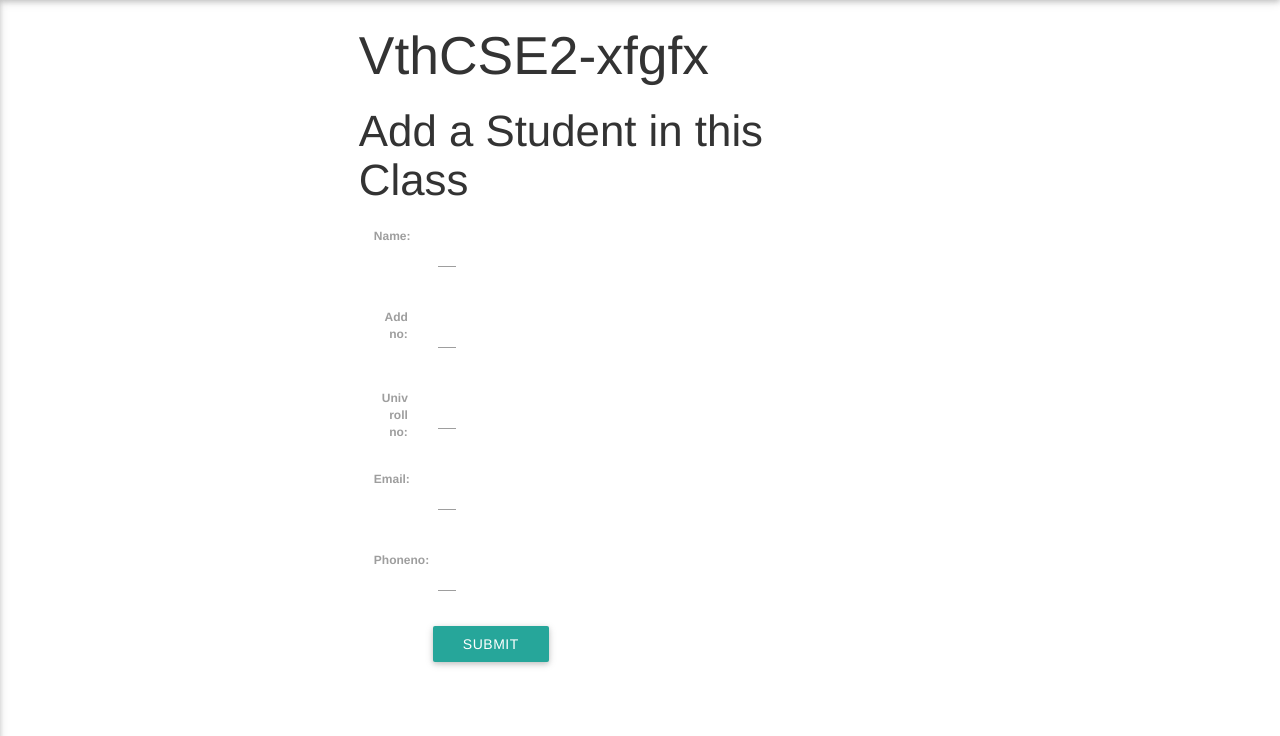
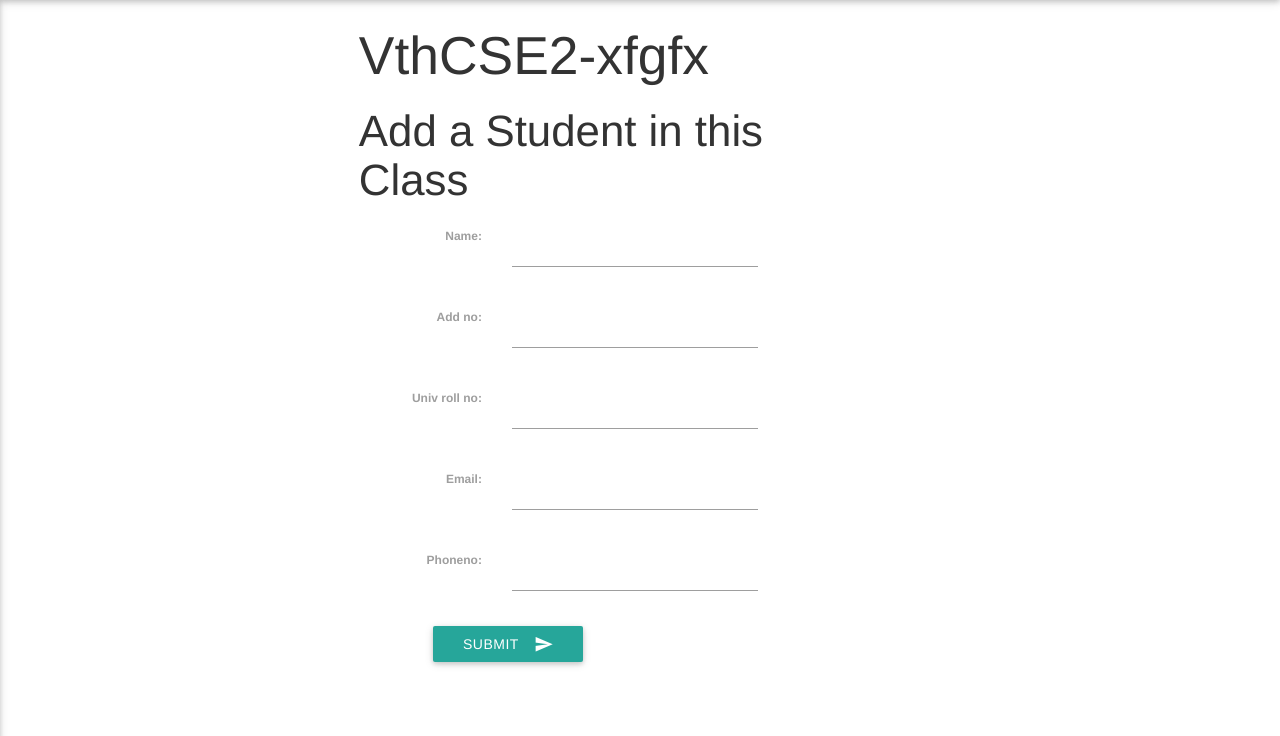
Before and after one commit to shubh1710/attendence-manager, a Django app: page /15/add_student/ in a window 1280 px wide. Shown: the part 64-800 px from the top of the page. Run offline with Django 3.2, Linux system fonts and the light colour scheme; data comes from the database, SQL or seed files in the repository; both versions use the stored data as it was after the commit; some libraries are stand-ins or nearby versions.

Commit message:
fixes bugs

```diff
--- a/attend/templates/attend/create_class.html
+++ b/attend/templates/attend/create_class.html
@@ -10,7 +10,9 @@
 				{% include 'attend/form_template.html' %}
 				<div class="form-group">
 					<div class="col-md-6 col-md-offset-2">
-						<button type="submit" class="btn btn-primary">Submit</button>
+						<button class="btn waves-effect waves-light" type="submit" name="action">Submit
+    <i class="material-icons right">send</i>
+  </button>
 					</div>
 				</div>
 			</form>
--- a/attend/templates/attend/create_student.html
+++ b/attend/templates/attend/create_student.html
@@ -14,7 +14,9 @@
 				{% include 'attend/form_template.html' %}
 				<div class="form-group">
 					<div class="col-md-6 col-md-offset-2">
-						<button type="submit" class="btn btn-primary">Submit</button>
+						<button class="btn waves-effect waves-light" type="submit" name="action">Submit
+    <i class="material-icons right">send</i>
+  </button>
 					</div>
 				</div>
 			</form>
--- a/attend/templates/attend/form_template.html
+++ b/attend/templates/attend/form_template.html
@@ -1,8 +1,8 @@
 {% for field in form %}
     <div class="form-group">
-    	<div class="col-md-6">
+    	<div class="col-md-12">
         	<label class="control-label col-md-4" for="class_title">{{ field.label_tag }}</label>
-        		<div class="col-md-3">{{ field }}</div>
+        		<div class="col-md-8">{{ field }}</div>
     	</div>
     </div>
 {% endfor %}
--- a/attend/templates/attend/mark_attendence.html
+++ b/attend/templates/attend/mark_attendence.html
@@ -18,8 +18,10 @@
 					</div>
 					{% endfor %}
 				</div>
-      			<div class="col-md-4">
-        			<button id="submitBtn" name="submitBtn" class="btn btn-primary">Submit</button>
+      			<div class="col-md-6">
+        			<button id="submitBtn" class="btn waves-effect waves-light" type="submit" name="action">Submit
+    <i class="material-icons right">send</i>
+  </button>
       			</div>
 		</form>
 	</div>
```
Also changed, not shown: db.sqlite3.
